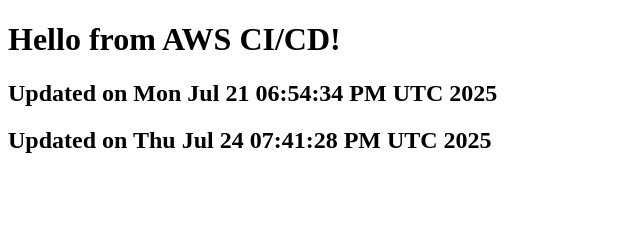
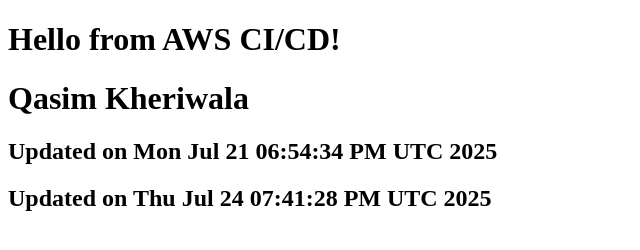
Before and after one commit to QasimKheriwala/sample-web-app, a plain HTML site: page index.html in a window 1280 px wide. Shown: the whole page, without its empty margins (0-640 px from the left). Drawn offline with Linux system fonts and the light colour scheme.

Commit message:
made changes
changes are been made

```diff
--- a/index.html
+++ b/index.html
@@ -1,7 +1,7 @@
 <!DOCTYPE html>
 <html>
 <head><title>Sample Web App</title></head>
-<body><h1>Hello from AWS CI/CD!</h1></body>
+<body><h1>Hello from AWS CI/CD!</h1><h1>Qasim Kheriwala</h1></h1></body>
 </html>
 <h2>Updated on Mon Jul 21 06:54:34 PM UTC 2025</h2>
 <h2>Updated on Thu Jul 24 07:41:28 PM UTC 2025</h2>
```
